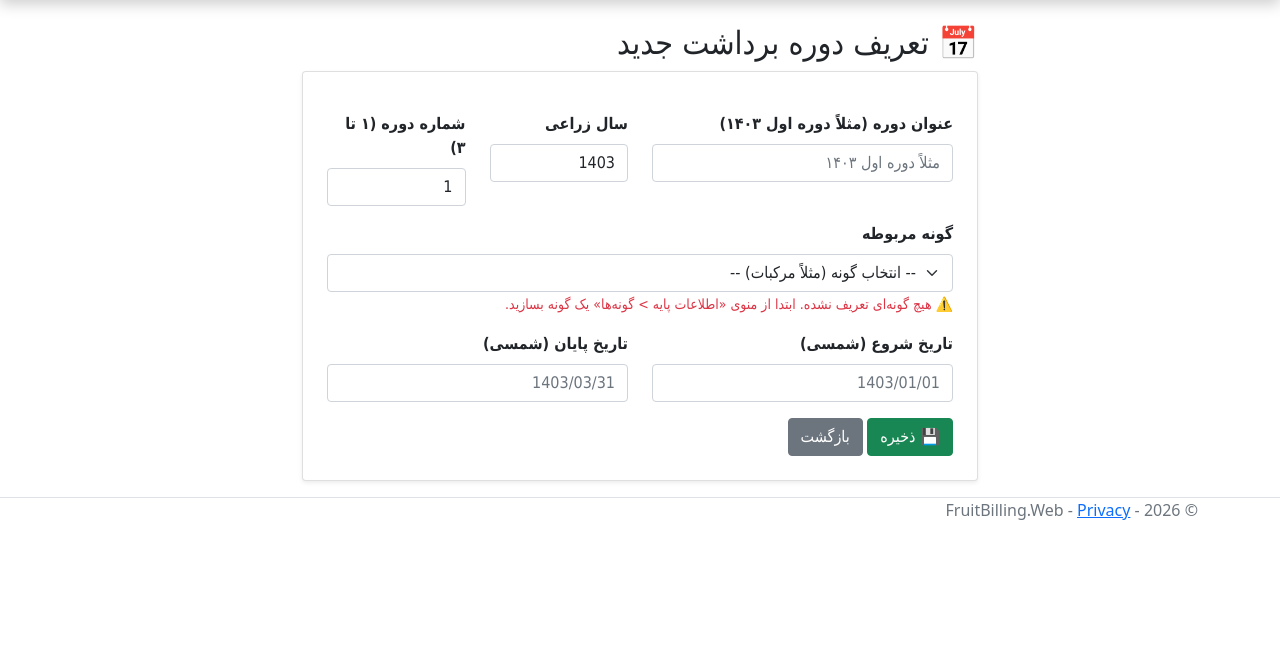
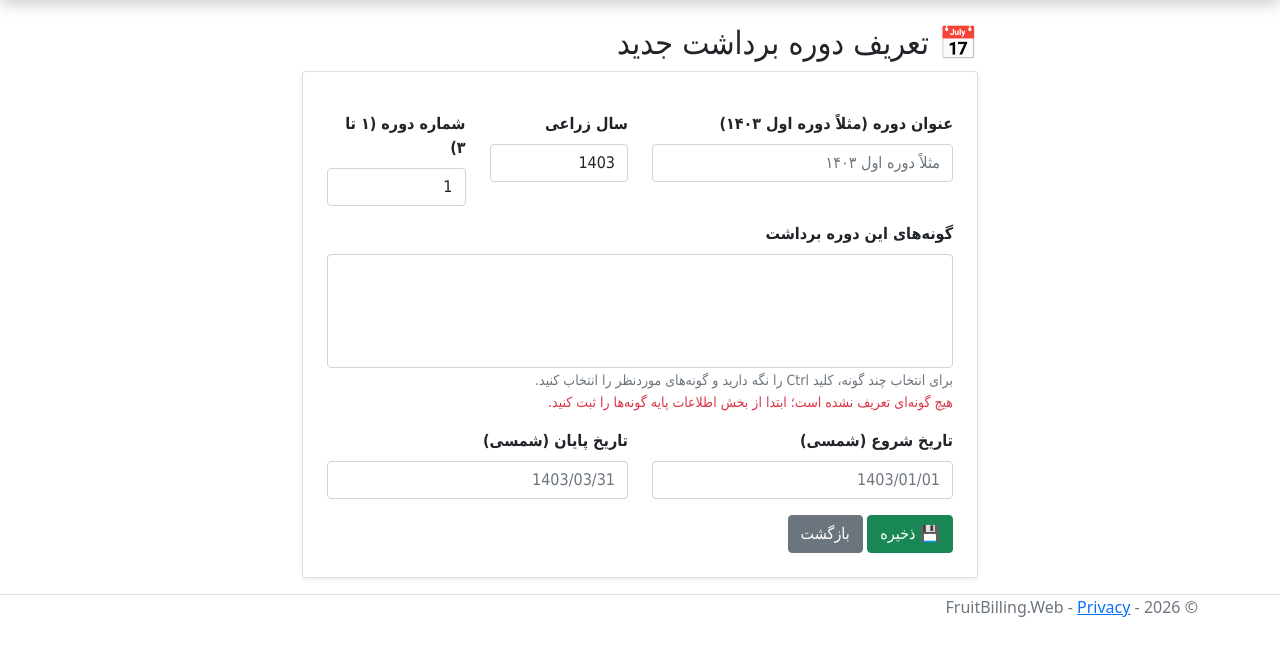
Before and after one commit to mohamadkhani62/FruitBilling.Web, an ASP.NET Core app: template Views/HarvestCycles/Create.cshtml in a window 1280 px wide. Shown: the part 61-714 px from the top of the page. Run offline with ASP.NET Core 8, Linux system fonts and the light colour scheme; the template is opened without the code that fills it, so the values that code supplies are empty; some libraries are stand-ins or nearby versions.

Commit message:
Use multi-select categories for harvest cycles

```diff
--- a/Views/HarvestCycles/Create.cshtml
+++ b/Views/HarvestCycles/Create.cshtml
@@ -25,16 +25,16 @@
                 <input asp-for="CycleNumber" class="form-control" type="number" min="1" max="3" value="1" />
             </div>
 
-            <!-- 🆕 انتخاب گونه -->
+            <!-- انتخاب چندگونه‌ای -->
             <div class="col-md-12 mb-3">
-                <label asp-for="CategoryId" class="form-label fw-bold">گونه مربوطه</label>
-                <select asp-for="CategoryId" asp-items="ViewBag.Categories" class="form-select">
-                    <option value="">-- انتخاب گونه (مثلاً مرکبات) --</option>
+                <label class="form-label fw-bold">گونه‌های این دوره برداشت</label>
+                <select name="categoryIds" asp-items="ViewBag.Categories" class="form-select" multiple size="5" required>
                 </select>
-                <span asp-validation-for="CategoryId" class="text-danger"></span>
-                @if (ViewBag.Categories == null || ((SelectList)ViewBag.Categories).Count() == 0)
+                <span class="text-danger">@Html.ValidationMessage("categoryIds")</span>
+                <small class="text-muted">برای انتخاب چند گونه، کلید Ctrl را نگه دارید و گونه‌های موردنظر را انتخاب کنید.</small>
+                @if (ViewBag.Categories == null || ((MultiSelectList)ViewBag.Categories).Count() == 0)
                 {
-                    <small class="text-danger">⚠️ هیچ گونه‌ای تعریف نشده. ابتدا از منوی «اطلاعات پایه > گونه‌ها» یک گونه بسازید.</small>
+                    <small class="d-block text-danger">هیچ گونه‌ای تعریف نشده است؛ ابتدا از بخش اطلاعات پایه گونه‌ها را ثبت کنید.</small>
                 }
             </div>
 
```
